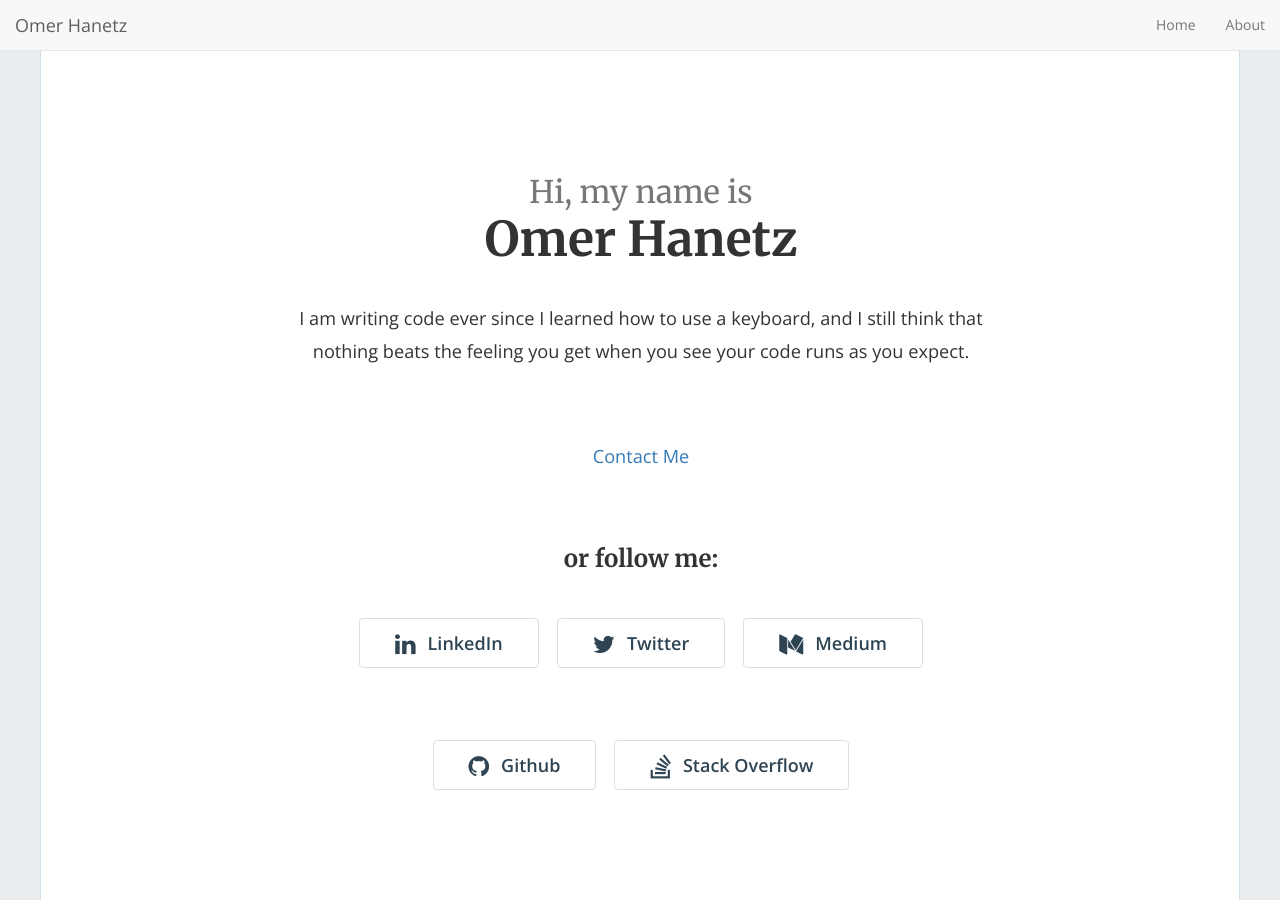
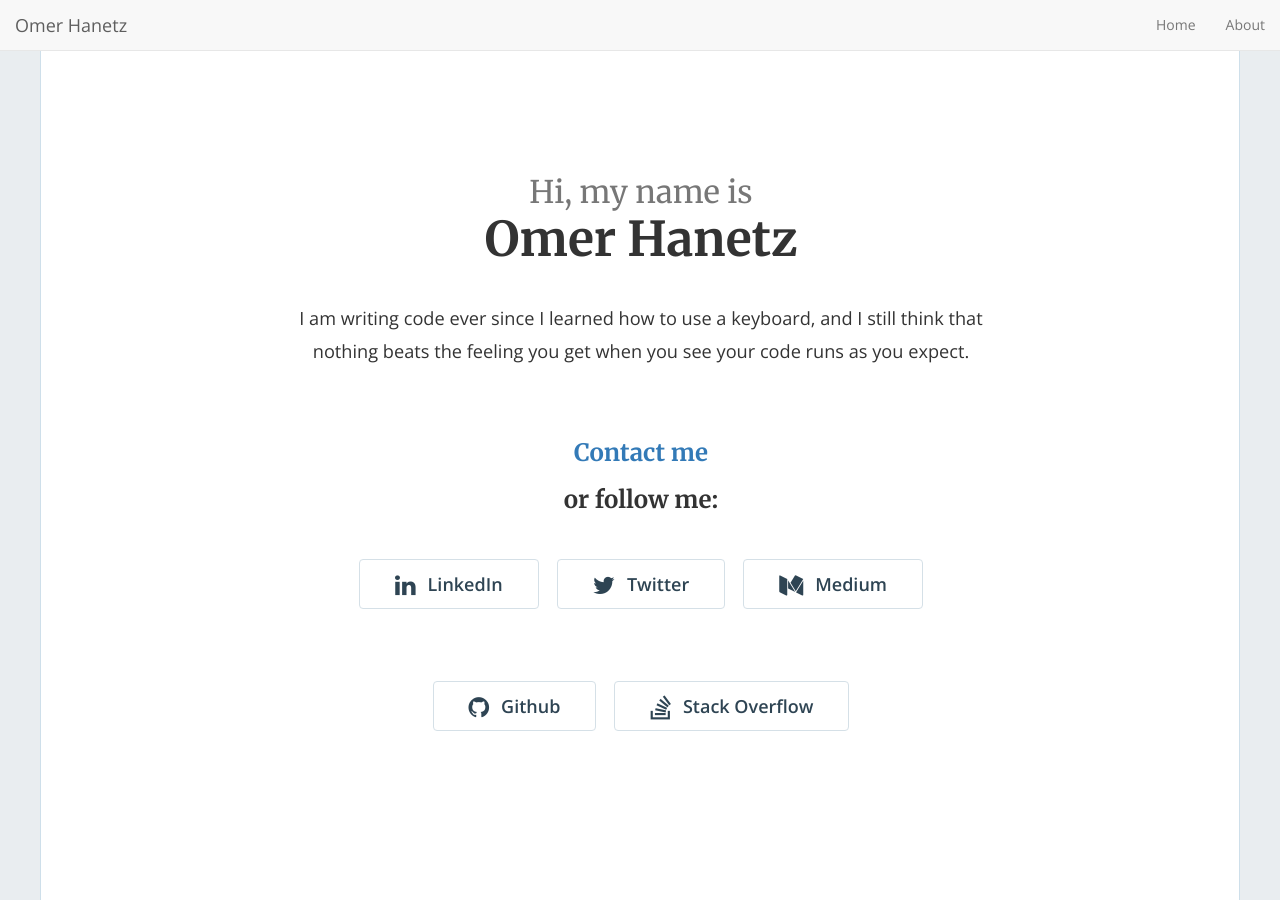
Before and after one commit to ohanetz/hanetz.com, a Jekyll site: the page built from index.html, in a window 1280 px wide and 900 px high. Built offline with Jekyll 4.4.1, drawn with Linux system fonts in a browser that asks for light colours; nearby versions of some CDN libraries; the list of posts is cut into pages by our own code.

Commit message:
Updated some minor layout

```diff
--- a/_includes/contact.html
+++ b/_includes/contact.html
@@ -1 +1 @@
-<a data-toggle="modal" data-target="#contact">Contact Me</a>
+<a data-toggle="modal" data-target="#contact"><h3 class="text-center">Contact me</h3></a>
--- a/_includes/home-hero.html
+++ b/_includes/home-hero.html
@@ -20,10 +20,8 @@
             {% endif %}
 
             {% if site.enable_contact == true %}
-              <p class="text-center">
               {% include contact.html %}
               {% include contact-modal.html %}
-              </p>
             {% endif %}
           {% endif %}
 
```
